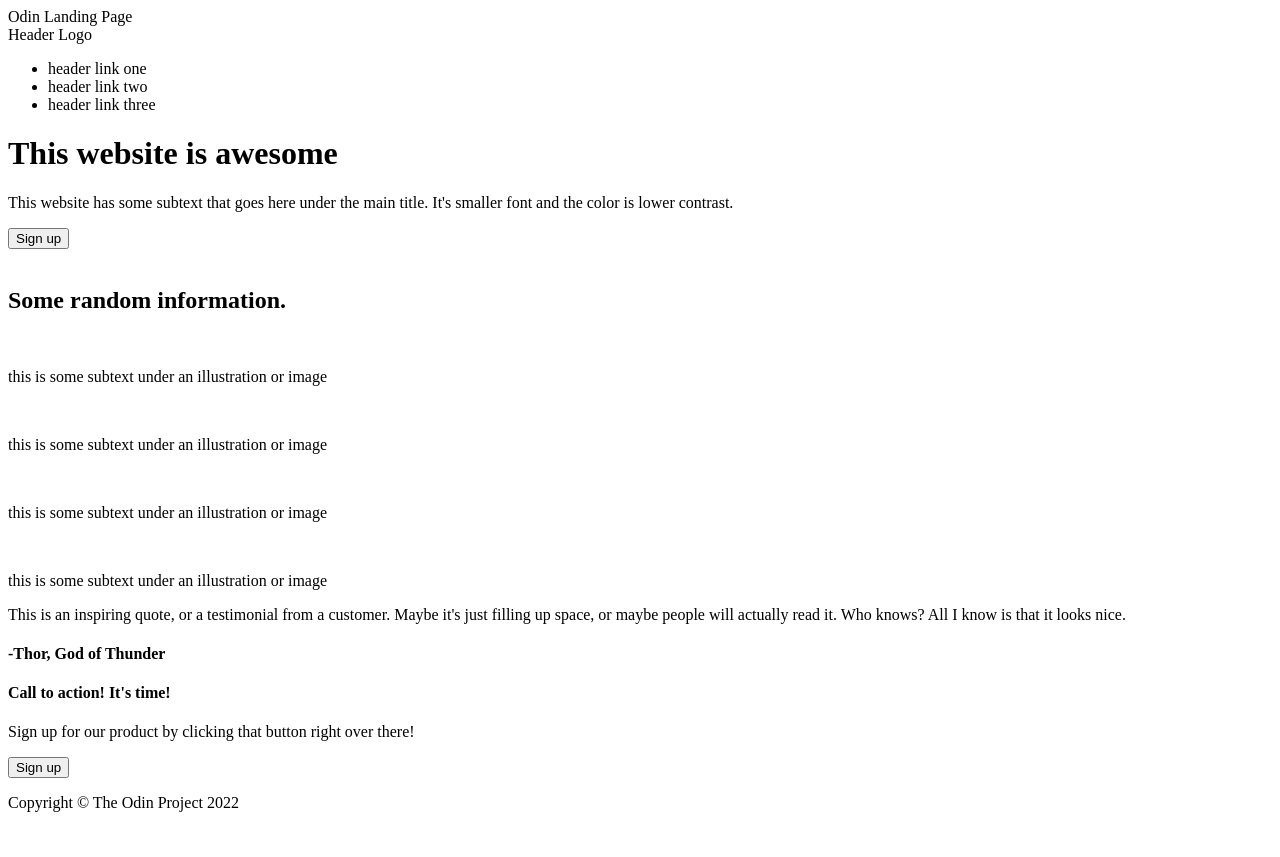
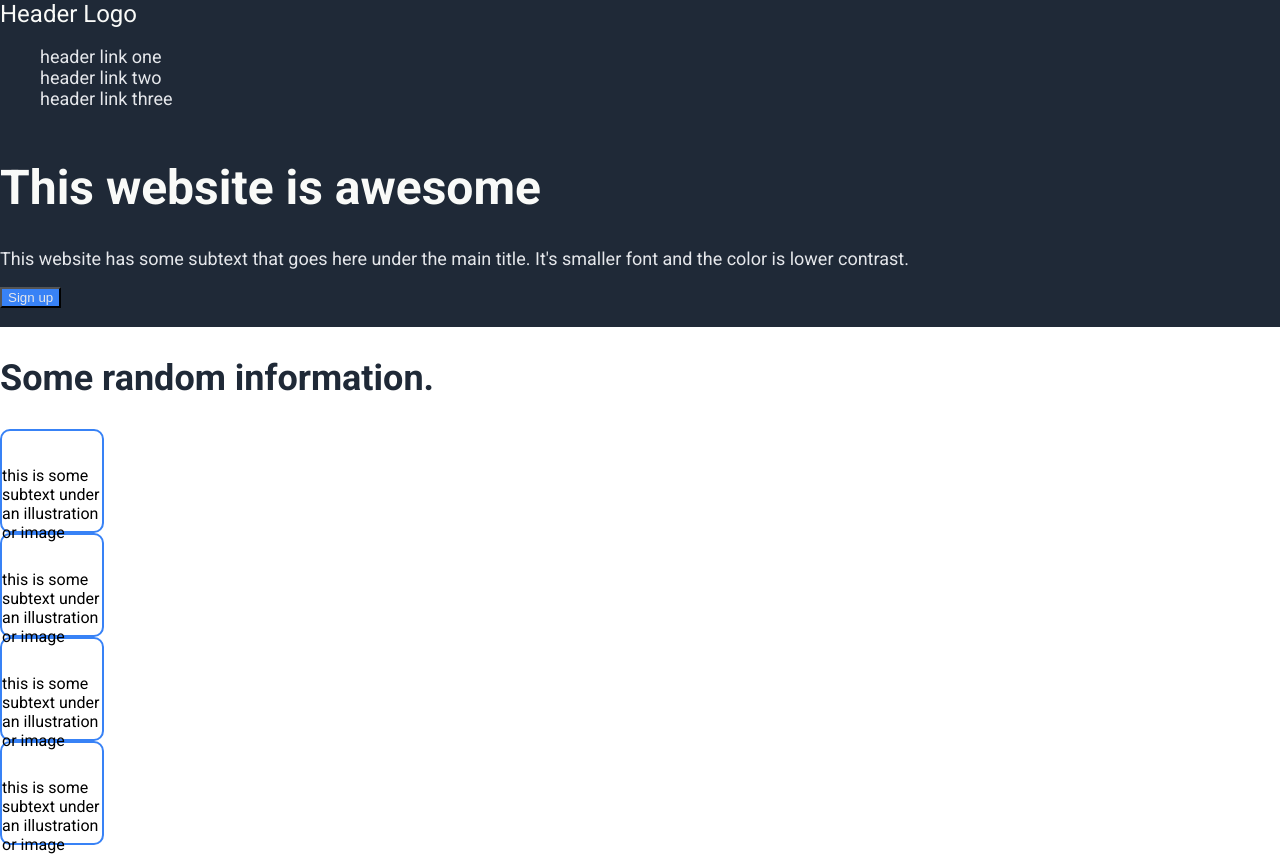
Before and after one commit to Jr510/Landing-Page, a plain HTML site: page index.html in a window 1280 px wide. Shown: the top 857 px of the page. Before the commit the page ends 828 px from the top, so only its background shows below. Drawn offline with Linux system fonts and the light colour scheme.

Commit message:
Add main styles to content

```diff
--- a/index.html
+++ b/index.html
@@ -1,8 +1,13 @@
 <!DOCTYPE html>
 <html lang="en">
 <head>
-  <meta charset="utf-8"
+  <meta charset="utf-8">
   <title>Odin Landing Page</title>
+  <link rel="preconnect" href="https://fonts.googleapis.com">
+<link rel="preconnect" href="https://fonts.gstatic.com" crossorigin>
+<link href="https://fonts.googleapis.com/css2?family=Roboto:ital,wght@0,400;0,500;0,700;0,900;1,300&display=swap" rel="stylesheet">
+  <link rel="stylesheet" href="style.css">
+
 </head>
 <body>
 
@@ -23,7 +28,7 @@
     <div class="left-side">
       <h1>This website is awesome</h1>
       <p>This website has some subtext that goes here under the main title. It's smaller font and the color is lower contrast.</p>
-      <button>Sign up</button>
+      <button class="button">Sign up</button>
     </div>
     <div class="right-side">
       <img src="#" alt="">
@@ -71,7 +76,7 @@
         <p>Sign up for our product by clicking that button right over there!</p>
       </div>
       <div class="call-to-right">
-        <button>Sign up</button>
+        <button class="button">Sign up</button>
       </div>
     </div>
   </div>
--- a/style.css
+++ b/style.css
@@ -0,0 +1,67 @@
+body {
+  font-family: 'Roboto', sans-serif;
+  margin: 0;
+  min-height: 100vh;
+  display: flex;
+  flex-direction: column;
+}
+
+ul {
+  list-style-type: none;
+}
+
+a {
+  text-decoration: none;
+}
+
+.header, .hero-section, .footer {
+  background-color: #1F2937;
+}
+
+.logo {
+  font-size: 24px;
+  color: #F9FAF8;
+}
+
+h1 {
+  font-size: 48px;
+  font-weight: bolder;
+  color: #F9FAF8;
+}
+.left-side p, .header .links, .footer {
+  font-size: 18px;
+  color: #E5E7EB;
+}
+
+.call-to-block, .button {
+  background-color: #3882F6;
+  color: #E5E7EB;
+}
+
+h2 {
+  font-size: 36px;
+  font-weight: bolder;
+  color: #1F2937;
+}
+
+.call-to-action-section, .quote-section {
+  color: #E5E7EB;
+}
+
+.main-quote {
+  font-size: 36px;
+  font-style: italic;
+  font-weight: 300;
+  color: #1F2937;
+ }
+
+.quote-source {
+  color: #1F2937;
+ }
+
+ .image {
+  max-width: 100px;
+  max-height: 100px;
+  border-radius: 10px;
+  border: 2px solid #3882F6;
+ }
```
